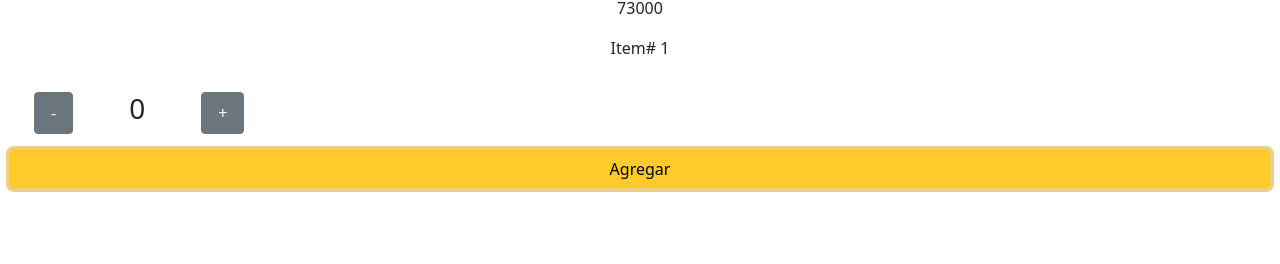
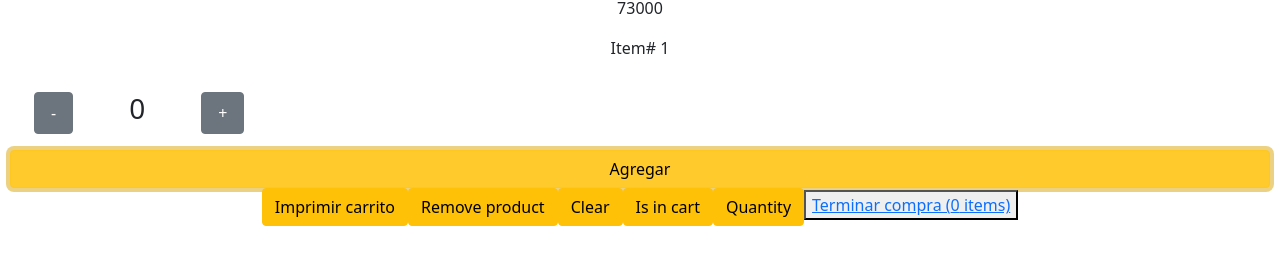
Before and after one commit to pabloezd/projectReact, a React (Create React App) app: page /item/1 in a window 1280 px wide. Both pictures are taken after a click on the button "Agregar". Shown: the part 406-670 px from the top of the page. Built offline with nearby package versions, Linux system fonts and the light colour scheme.

Commit message:
Desafio 9

```diff
--- a/src/components/ItemDetail.jsx
+++ b/src/components/ItemDetail.jsx
@@ -1,14 +1,17 @@
 import React from "react";
-import { useState } from 'react';
+import { useContext, useEffect, useState } from 'react';
 import { Link } from 'react-router-dom';
+import CartContext from '../store/cart-context';
 import ItemCount from "./ItemCount";
 import { Button } from "react-bootstrap";
 
 function ItemDetail ({ item }) {
-    const [cantidadDeProductos, setCantidadDeProductos] = useState(null);
-    function addHandler (quantityToAdd) {
-        setCantidadDeProductos(quantityToAdd);
+    const cartCtx = useContext(CartContext);
+
+    function addHandler(quantityToAdd) {
+        cartCtx.addProduct({quantity: quantityToAdd, ...item});
     }
+
     return (
         <div className="item-detail">
             <div className="left">
@@ -23,10 +26,19 @@ function ItemDetail ({ item }) {
                         <p>{item?.price}</p>
                         <p>Item# {item?.id}</p>
                         <div className="count-container">
-                        {cantidadDeProductos ?
-                         <Button variant="warning" ><Link to='/cart'>Comprar ({ cantidadDeProductos } unidades)</Link></Button> :
-                         <ItemCount initial={0} stock={item.stock} onAdd={addHandler} />
-                        }
+                        <ItemCount initial={0} stock={item.stock} onAdd={addHandler} />
+                        <Button variant="warning" onClick={() => console.log(cartCtx.products)} >Imprimir carrito</Button>
+                        <Button variant="warning" onClick={() => cartCtx.removeProduct(item.id)} >Remove product</Button>
+                        <Button variant="warning" onClick={() => cartCtx.clear()} >Clear</Button>
+                        <Button variant="warning" onClick={() => console.log(cartCtx.isInCart(item.id))} >Is in cart</Button>
+                        <Button variant="warning" onClick={() => console.log(cartCtx.getCartQuantity())} >Quantity</Button>
+                        {cartCtx.products.length &&
+                        <button onClick={() => console.log(cartCtx)}>
+                            <Link to='/cart'>
+                                Terminar compra ({ cartCtx.getCartQuantity() } items)
+                            </Link>
+                        </button>
+                    }
                         </div>
                     </div>
                 </div>
--- a/src/index.js
+++ b/src/index.js
@@ -4,14 +4,18 @@ import './index.css';
 import App from './App';
 import reportWebVitals from './reportWebVitals';
 import { BrowserRouter } from 'react-router-dom';
+import { CartContextProvider } from './store/cart-context';
 
 const root = ReactDOM.createRoot(document.getElementById('root'));
 root.render(
   <React.StrictMode>
     <BrowserRouter>
+    <CartContextProvider>
     <App />
+    </CartContextProvider>
     </BrowserRouter>
-  </React.StrictMode>
+  </React.StrictMode>,
+  document.getElementById('root')
 );
 
 // If you want to start measuring performance in your app, pass a function
--- a/src/pages/ItemDetailCointainer.jsx
+++ b/src/pages/ItemDetailCointainer.jsx
@@ -1,5 +1,5 @@
 import React from "react";
-import { useState, useEffect} from 'react';
+import { useContext,useState, useEffect} from 'react';
 import { useParams } from "react-router-dom";
 import ItemDetail from ".././components/ItemDetail";
 
--- /dev/null
+++ b/src/store/cart-context.js
@@ -0,0 +1,61 @@
+import { createContext, useState } from "react";
+
+const CartContext = createContext({
+    products: [],
+    addProduct: () => {},
+    removeProduct: () => {},
+    clear: () => {},
+    isInCart: () => {},
+    getCartQuantity: () => {}
+});
+
+export const CartContextProvider = ({ children }) => {
+    const [productList, setProductList] = useState([]);
+
+    const addProduct = (product) => {
+        const repeatedItemIndex = productList.findIndex(item => item.id === product.id)
+        if (repeatedItemIndex !== -1) {
+            setProductList(productList.map(p => p.id === product.id ? {...p, quantity: p.quantity + product.quantity} : p));
+        } else {
+            setProductList([product, ...productList]);
+        }
+    }
+
+    const removeProduct = (id) => {
+        const indexToRemove = productList.findIndex(item => item.id === id);
+        if (productList[indexToRemove].quantity === 1) {
+            setProductList(productList.filter(i => i.id !== id))
+        } else {
+            setProductList(productList.map(p => p.id === id ? {...p, quantity: p.quantity - 1} : p));
+        }
+    }
+
+    const clear = () => {
+        setProductList([]);
+    }
+
+    const isInCart = (id) => {
+        return productList.map(p => p.id).indexOf(id) !== -1;
+    }
+
+    const getCartQuantity = () => {
+        return productList.reduce((total, value) => {
+            return total + value.quantity
+        }, 0)
+    }
+
+    return (
+        <CartContext.Provider value={{
+            products: productList,
+            addProduct,
+            removeProduct,
+            clear,
+            isInCart,
+            getCartQuantity
+        }}>
+            {children}
+        </CartContext.Provider>
+    )
+}
+
+export default CartContext;
```
